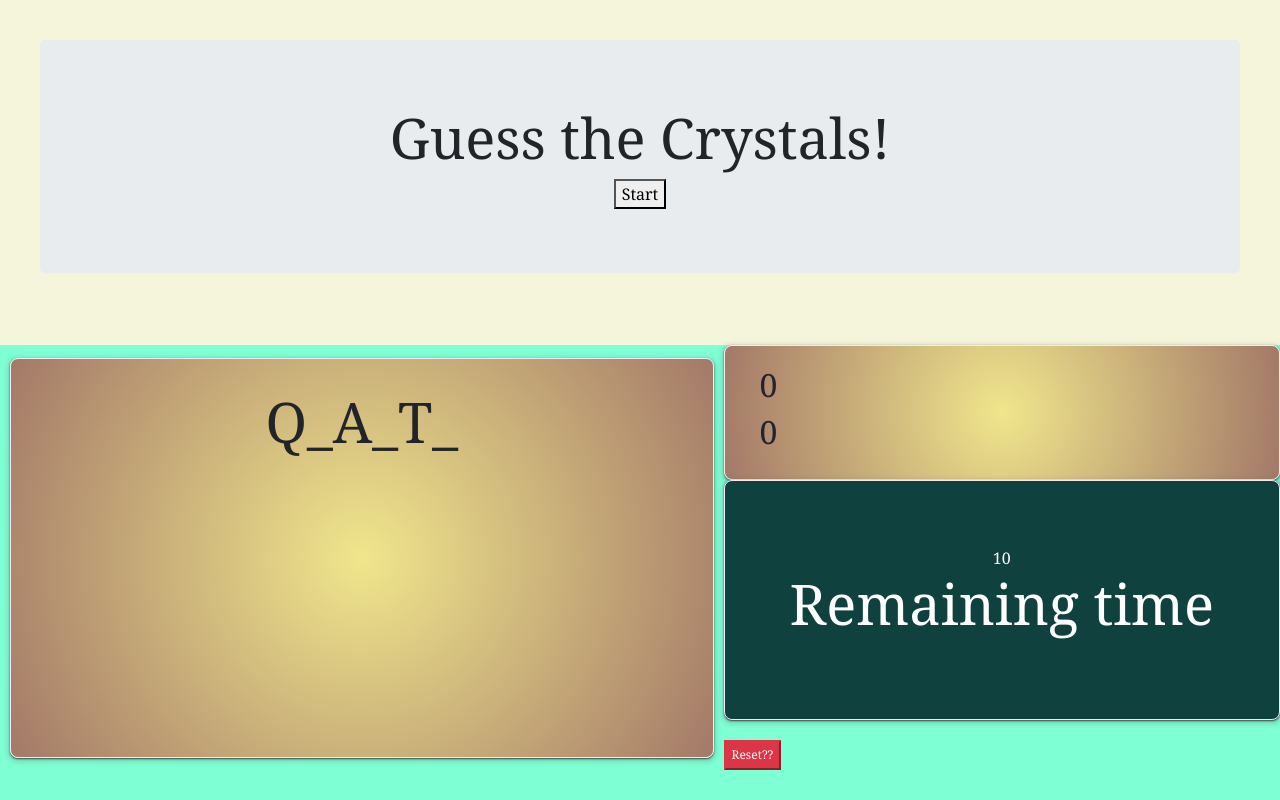
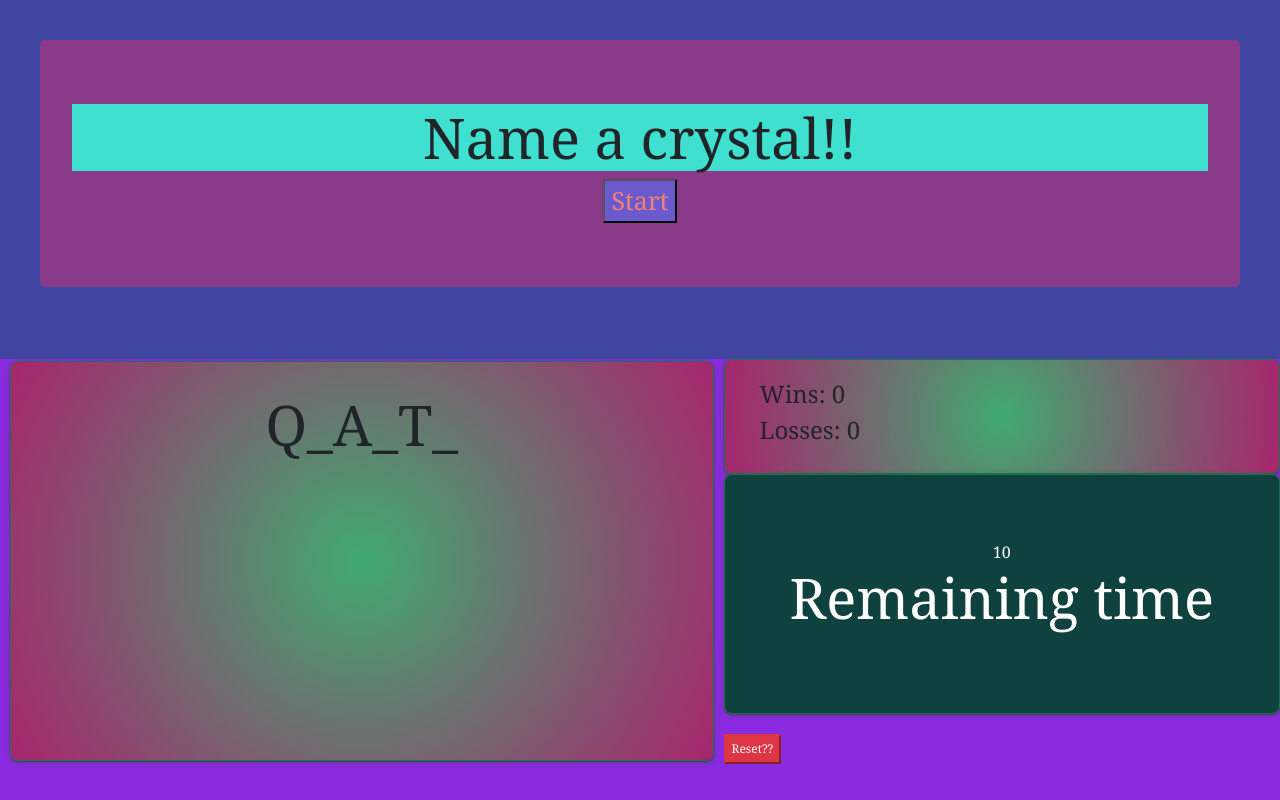
Before and after one commit to ligaya96/Crystal-Guessing-Game, a plain HTML site: page index.html in a window 1280 px wide. Drawn offline with nearby package versions, Linux system fonts and the light colour scheme.

Commit message:
adding some css/debugging

```diff
--- a/assets/style.css
+++ b/assets/style.css
@@ -1,11 +1,14 @@
 /* Color scheme */
 /* Aquamarine and have the boxes be white or grey */
 /* look into timer */
+* {
+  box-sizing: border-box;
+}
 header {
     padding: 40px;
     text-align: center;
-    background-color: beige;
-    border-bottom:30px #879274;
+    background: rgb(65, 71, 161);
+    border-bottom:30px #9d5cb4;
   }
 body {
     font-family: Georgia, 'Times New Roman', Times, serif;
@@ -14,7 +17,7 @@ body {
     flex-direction: column;
     min-height: 100vh;
     justify-content: flex-start;
-    background-color: aquamarine;
+    background-color: blueviolet;
 }
 main {
     display: flex;
@@ -25,9 +28,16 @@ main {
     width: 55vw;
     height: 400px;
   }
+  .start {
+    font-size: 25px;
+    width: 20ox;
+    color: salmon;
+    background-color: slateblue;
+
+  }
   .card {
-    background: radial-gradient(circle, rgba(240,230,140,1) 0%, rgba(187, 33, 33, 0.604) 100%);
-    border: 1px solid #eceff1;
+    background: radial-gradient(circle, rgb(64, 170, 112) 0%, rgba(187, 33, 33, 0.604) 100%);
+    border: 1px solid #19744f;
     border-radius: 8px;
     box-shadow: rgba(60, 64, 67, 2) 0 1px 2px 0,
       rgba(73, 73, 73, 0.15) 0 2px 4px 3px;
@@ -54,7 +64,9 @@ main {
     color: rgb(255, 255, 255);
     text-align: center;
 }
-
+.jumbotron{
+background-color: rgb(136, 57, 136);
+}
 /*  reset button  */
 .reset-btn {
     font-size: 12px;
@@ -63,3 +75,6 @@ main {
     line-height: 8px;
     margin-top: 20px;
   }
+.display-4 {
+  background-color: turquoise;
+}
--- a/index.html
+++ b/index.html
@@ -13,7 +13,7 @@
 <body>
     <header>
         <div class="jumbotron">
-            <h1 class="display-4"> Guess the Crystals!</h1>
+            <h1 class="display-4"> Name a crystal!!</h1>
             <!-- intro to the game and expliaiing that it fun crystal game  -->
             <button class="start">Start</button>
           </div>
@@ -28,8 +28,8 @@
       <div class = "card results">
       <div class = "results container">
       <div>
-          <h2 class = "wins"> Wins : 0 </h2>
-          <h2 class = "losses">Losses : 0</h2>
+          <h4> Wins: <span class="wins">0 </span> </h4>
+          <h4 >Losses: <span class="losses">0 </span></h4>
       </div>
      </div>
        </div>
```
